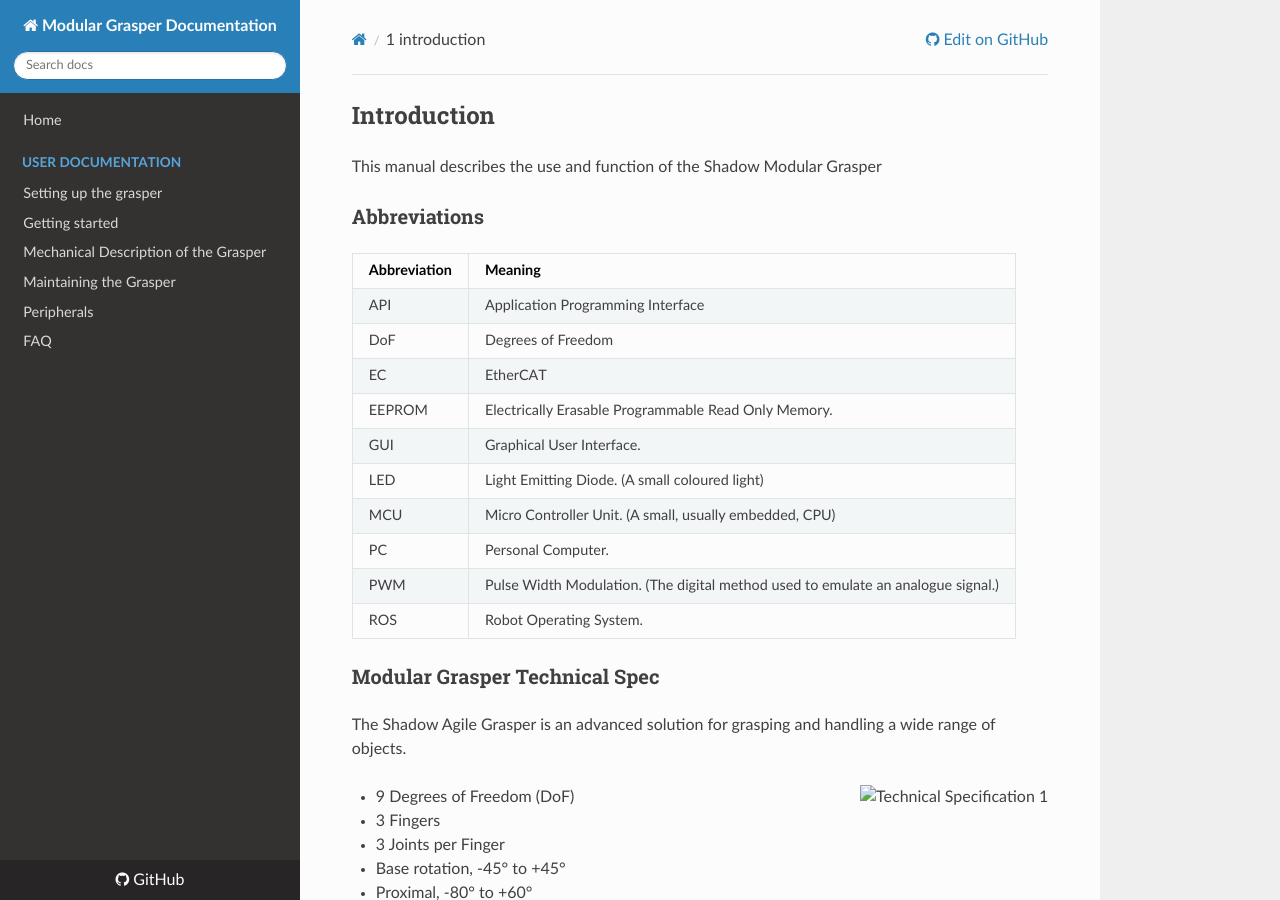
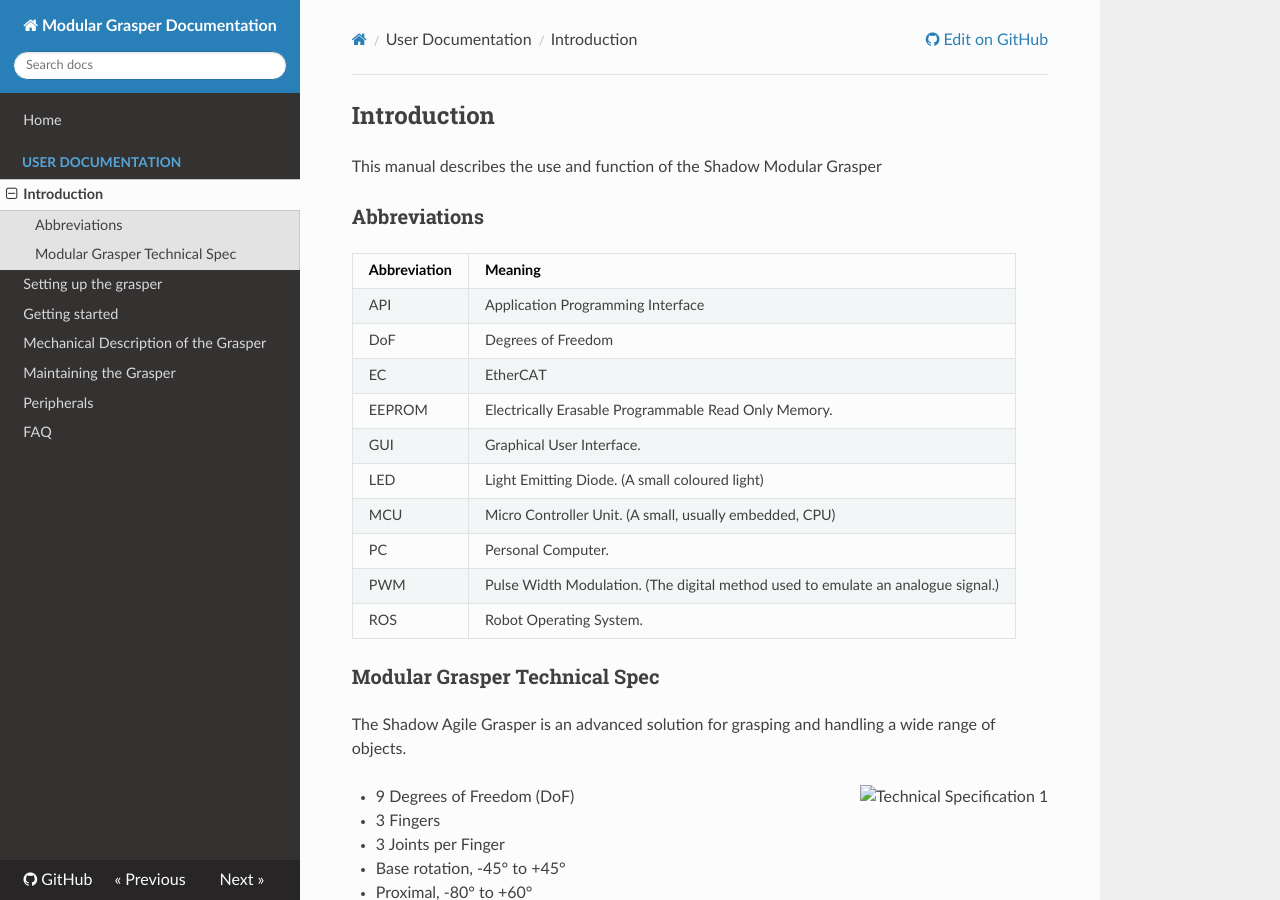
Before and after one commit to shadow-robot/fh_documentation, an MkDocs documentation site: the page built from docs/user_guide/1_introduction.md, in a window 1280 px wide and 900 px high. Built offline with MkDocs 1.6.1, drawn with Linux system fonts in a browser that asks for light colours; nearby versions of some CDN libraries; old or Windows-style settings are respelled for this version of MkDocs.

Commit message:
Added new section

```diff
--- a/mkdocs.yml
+++ b/mkdocs.yml
@@ -7,6 +7,7 @@ theme: readthedocs
 pages:
 - Home: index.md
 - User Documentation:
+    - 'Introduction': 'user_guide/1_introduction.md'
     - 'Setting up the grasper': 'user_guide/2_setting_up_the_grasper.md'
     - 'Getting started': 'user_guide/3_getting_started.md'
     - 'Mechanical Description of the Grasper': 'user_guide/4_mechanical_description.md'
```
